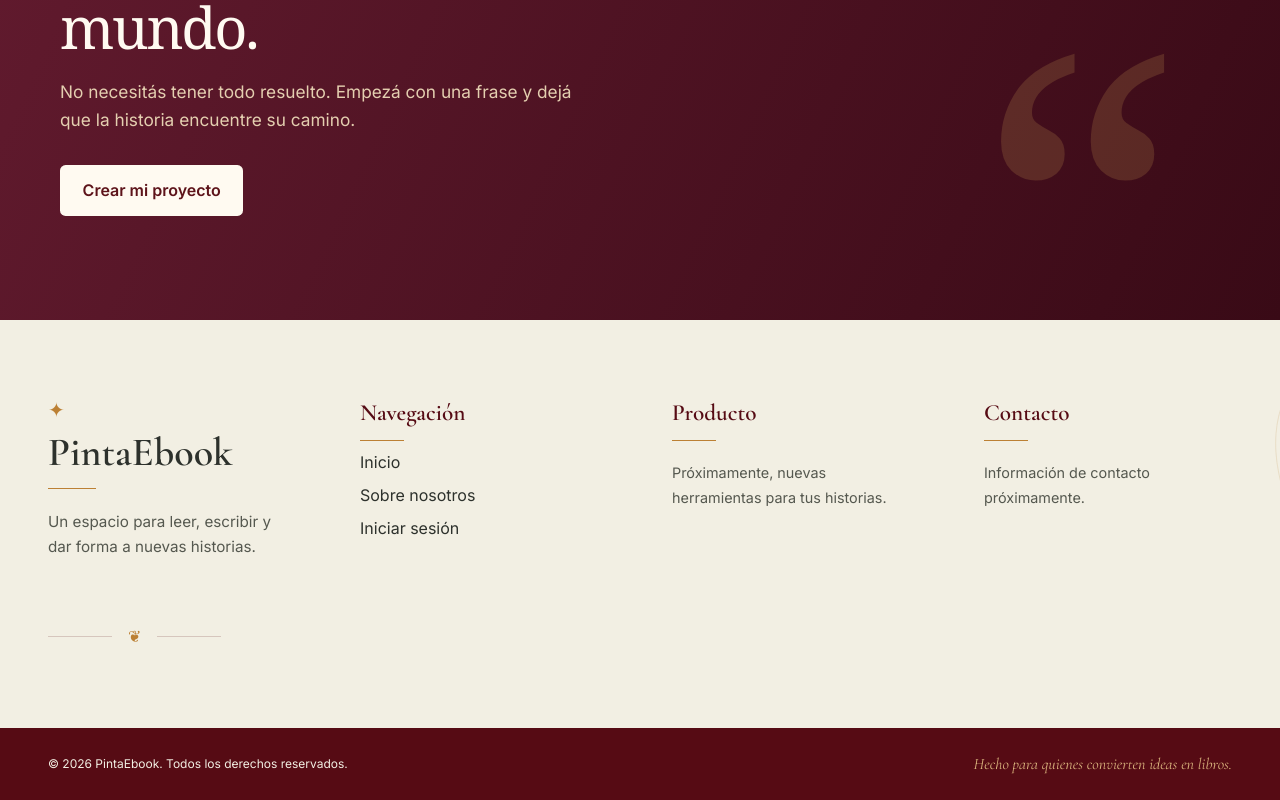
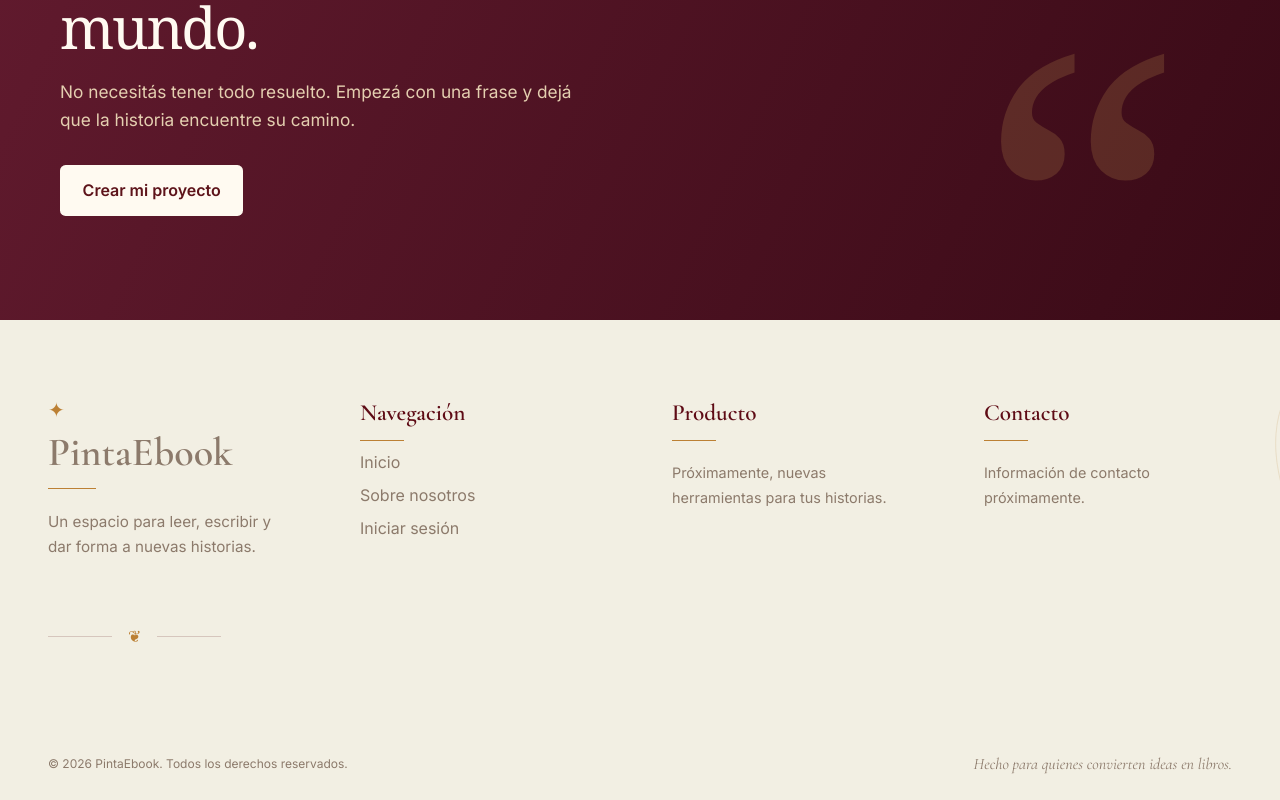
Before and after one commit to ISPC-ProCoders-2026/PintaEbook, an Angular app: page / in a window 1280 px wide. Shown: the part 2456-3256 px from the top of the page. Built offline with nearby package versions, Linux system fonts and the light colour scheme.

Commit message:
style: se modificaron los coleres del footer

```diff
--- a/src/app/app.config.ts
+++ b/src/app/app.config.ts
@@ -1,4 +1,5 @@
 import { ApplicationConfig, provideBrowserGlobalErrorListeners } from '@angular/core';
+import { provideHttpClient } from '@angular/common/http';
 import { provideRouter } from '@angular/router';
 
 import { routes } from './app.routes';
@@ -6,6 +7,7 @@ import { routes } from './app.routes';
 export const appConfig: ApplicationConfig = {
   providers: [
     provideBrowserGlobalErrorListeners(),
-    provideRouter(routes)
+    provideRouter(routes),
+    provideHttpClient()
   ]
 };
--- a/src/app/pages/login/login.ts
+++ b/src/app/pages/login/login.ts
@@ -1,4 +1,4 @@
-import { Component } from '@angular/core';
+import { Component, Inject } from '@angular/core';
 import { RouterLink, Router } from '@angular/router';
 import { ReactiveFormsModule, FormBuilder, FormGroup, Validators } from '@angular/forms';
 import { AuthService } from '../../service/login/login';
@@ -18,7 +18,7 @@ export class Login {
 
   constructor(
     private fb: FormBuilder,
-    private authService: AuthService,
+    @Inject(AuthService) private authService: AuthService,
     private router: Router
   ) {
     this.loginForm = this.fb.nonNullable.group({
--- a/src/app/shared/components/footer/footer.css
+++ b/src/app/shared/components/footer/footer.css
@@ -1,7 +1,7 @@
 .footer {
 	--footer-cream: #f2efe3;
-	--footer-ink: #2d312c;
-	--footer-burgundy: #560b14;
+	--footer-ink: #8C7A6B;
+	--footer-burgundy: #5E0B15;
 	--footer-gold: #bc8034;
 	background: var(--footer-cream);
 	color: var(--footer-ink);
@@ -63,7 +63,7 @@
 }
 
 .footer__intro {
-	color: #55584f;
+	color: var(--footer-ink);
 	font-size: 0.95rem;
 	line-height: 1.7;
 	margin-top: 1.25rem;
@@ -108,7 +108,7 @@
 }
 
 .footer__empty {
-	color: #55584f;
+	color: var(--footer-ink);
 	font-size: 0.9rem;
 	line-height: 1.7;
 	margin-top: 1.25rem;
@@ -132,14 +132,14 @@
 }
 
 .footer__bottom {
-	background: var(--footer-burgundy);
-	color: #f2efe3;
+	background: var(--footer-cream);
+	color: var(--footer-ink);
 	font-size: 0.75rem;
 	line-height: 1.5;
 }
 
 .footer__note {
-	color: #d9b37d;
+	color: var(--footer-ink);
 	font-family: 'Cormorant Garamond', Georgia, serif;
 	font-size: 1rem;
 	font-style: italic;
```
